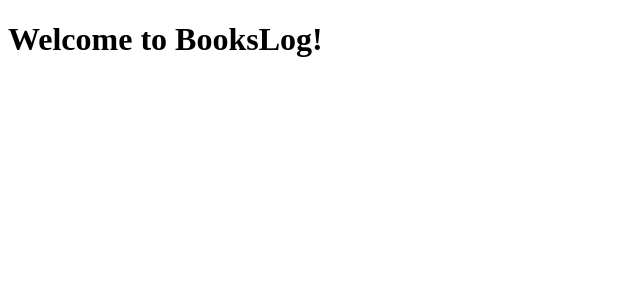
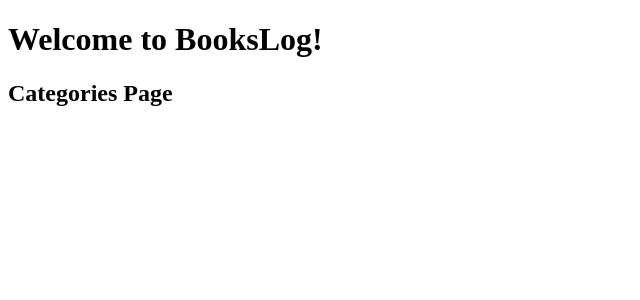
Before and after one commit to luigirazum/mv-books-log, a React (Create React App) app: page /categories in a window 1280 px wide. Shown: the top 300 px of the page, without its empty margins (0-640 px from the left). Built offline with nearby package versions, Linux system fonts and the light colour scheme.

Commit message:
Setting up Routes Books at / and Categories at /categories, the rest render an ErrorPage.

```diff
--- a/src/App.js
+++ b/src/App.js
@@ -1,7 +1,17 @@
+import { Routes, Route } from 'react-router-dom';
+import NotFound from './pages/NotFound';
+import BooksPage from './pages/BooksPage';
+import CategoriesPage from './pages/CategoriesPage';
+
 const App = () => (
-  <div>
+  <main>
     <h1>Welcome to BooksLog!</h1>
-  </div>
+    <Routes>
+      <Route index element={<BooksPage />} />
+      <Route path="categories" element={<CategoriesPage />} />
+      <Route path="*" element={<NotFound />} />
+    </Routes>
+  </main>
 );
 
 export default App;
--- /dev/null
+++ b/src/pages/BooksPage.js
@@ -0,0 +1,9 @@
+import React from 'react';
+
+const BooksPage = () => (
+  <div>
+    <h2>Books Page</h2>
+  </div>
+);
+
+export default BooksPage;
--- /dev/null
+++ b/src/pages/CategoriesPage.js
@@ -0,0 +1,9 @@
+import React from 'react';
+
+const CategoriesPage = () => (
+  <div>
+    <h2>Categories Page</h2>
+  </div>
+);
+
+export default CategoriesPage;
--- /dev/null
+++ b/src/pages/NotFound.js
@@ -0,0 +1,10 @@
+import React from 'react';
+
+const NotFound = () => (
+  <div>
+    <h2>Error Page</h2>
+    <p>Not found.</p>
+  </div>
+);
+
+export default NotFound;
```
